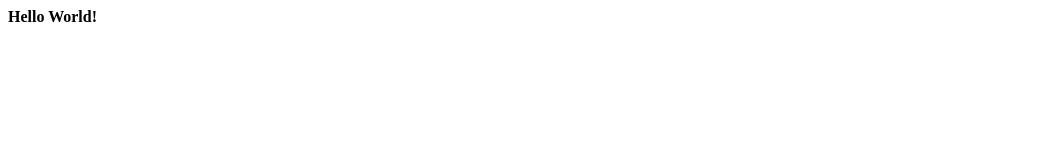
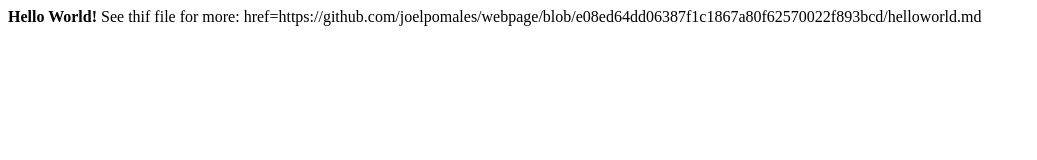
Before and after one commit to joelpomales/webpage, a plain HTML site: page index.html in a window 1280 px wide. Shown: the whole page, without its empty margins (0-1037 px from the left). Drawn offline with Linux system fonts and the light colour scheme.

Commit message:
Update index.html

```diff
--- a/index.html
+++ b/index.html
@@ -1 +1,3 @@
 <b> Hello World! </b>
+
+See thif file for more: <a>href=https://github.com/joelpomales/webpage/blob/e08ed64dd06387f1c1867a80f62570022f893bcd/helloworld.md</a>
```
